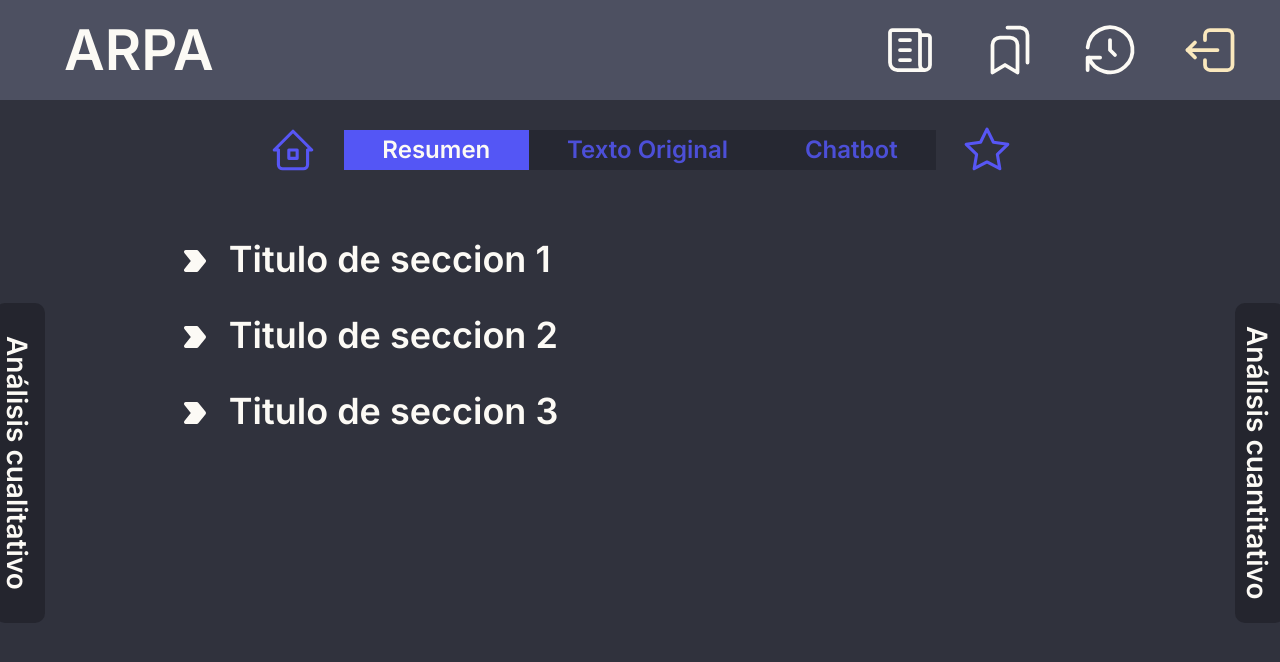
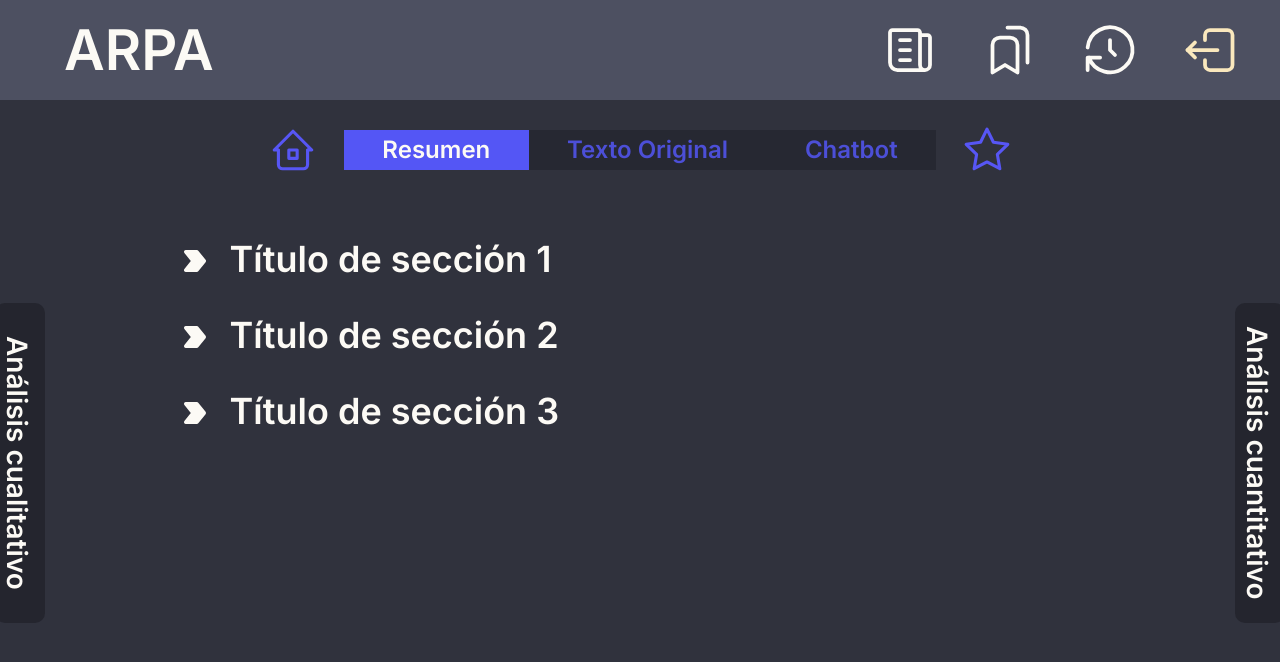
Before and after one commit to raxhacks/arpa-softtek, a Next.js app in the folder frontend/: page /Analisis in a window 1280 px wide. Shown: the top 662 px of the page. Built offline with nearby package versions, Linux system fonts and the light colour scheme.

Commit message:
Update page.tsx

```diff
--- a/frontend/app/(main)/Analisis/page.tsx
+++ b/frontend/app/(main)/Analisis/page.tsx
@@ -21,7 +21,7 @@ function SectionTitle(title: string){
           <path d="M16.375 6.22l-4.375 3.498l-4.375 -3.5a1 1 0 0 0 -1.625 .782v6a1 1 0 0 0 .375 .78l5 4a1 1 0 0 0 1.25 0l5 -4a1 1 0 0 0 .375 -.78v-6a1 1 0 0 0 -1.625 -.78z" stroke-width="0" fill="currentColor" />
         </svg>
       </div>
-      <div className="ml-3 text-4xl">
+      <div className="ml-[1vw] text-4xl break-words">
         {title}
       </div>
     </div>
@@ -35,22 +35,12 @@ function SectionTitleOpen(title: string){
         <path stroke="none" d="M0 0h24v24H0z" fill="none"/>
         <path d="M16.375 6.22l-4.375 3.498l-4.375 -3.5a1 1 0 0 0 -1.625 .782v6a1 1 0 0 0 .375 .78l5 4a1 1 0 0 0 1.25 0l5 -4a1 1 0 0 0 .375 -.78v-6a1 1 0 0 0 -1.625 -.78z" stroke-width="0" fill="currentColor" />
       </svg>
-      <div className="ml-3 text-4xl">
+      <div className="ml-[1vw] text-4xl break-words">
         {title}
       </div>
     </div>
   );
 }
-
-/*function SectionCollapsible(section: Section){
-  return(
-    <Collapsible trigger={SectionTitle(section.title)} triggerWhenOpen={SectionTitleOpen(section.title)} transitionTime={150} className="mb-[4vh]">
-      <div className="pl-[2vw] mb-[4vh] md:pl-[4vw]">
-        {section.content}
-      </div>
-    </Collapsible>
-  );
-}*/
 
 interface ContentProps{
   currentTab: string;
@@ -62,7 +52,7 @@ function Content(props: ContentProps) {
   const viewerURL = `https://docs.google.com/viewer?url=${encodedUrl}&embedded=true`;
   if(props.currentTab === "Resumen"){
     return(
-      <div className="text-[#FCFAF5] text-[3vh] mx-[8vw] mt-[8vh] md:mx-[10vw]">
+      <div className="text-[#FCFAF5] text-[3vh] mx-[7vw] mt-[8vh] md:mx-[10vw]">
         {props.sections.map((section, index) => (
           <Collapsible trigger={SectionTitle(section.title)} triggerWhenOpen={SectionTitleOpen(section.title)} transitionTime={150} className="mb-[4vh]">
             <div className="pl-[2vw] mb-[4vh] md:pl-[4vw]">
@@ -70,30 +60,6 @@ function Content(props: ContentProps) {
             </div>
           </Collapsible>
         ))}
-        {/*<Collapsible trigger={SectionTitle("Sección 1")} triggerWhenOpen={SectionTitleOpen("Sección 1")} transitionTime={150} className="mb-[4vh]">
-          <div className="pl-[2vw] mb-[4vh] md:pl-[4vw]">
-            Lorem ipsum dolor sit amet, consectetur adipiscing elit, sed do eiusmod tempor incididunt ut labore et dolore magna aliqua.
-            Ut enim ad minim veniam, quis nostrud exercitation ullamco laboris nisi ut aliquip ex ea commodo consequat. Duis aute irure
-            dolor in reprehenderit in voluptate velit esse cillum dolore eu fugiat nulla pariatur. Excepteur sint occaecat cupidatat non
-            proident, sunt in culpa qui officia deserunt mollit anim id est laborum
-          </div>
-        </Collapsible>
-        <Collapsible trigger={SectionTitle("Sección 2")} triggerWhenOpen={SectionTitleOpen("Sección 2")} transitionTime={150} className="mb-[4vh]">
-          <div className="pl-[2vw] mb-[4vh] md:pl-[4vw]">
-            Lorem ipsum dolor sit amet, consectetur adipiscing elit, sed do eiusmod tempor incididunt ut labore et dolore magna aliqua.
-            Ut enim ad minim veniam, quis nostrud exercitation ullamco laboris nisi ut aliquip ex ea commodo consequat. Duis aute irure
-            dolor in reprehenderit in voluptate velit esse cillum dolore eu fugiat nulla pariatur. Excepteur sint occaecat cupidatat non
-            proident, sunt in culpa qui officia deserunt mollit anim id est laborum
-          </div>
-        </Collapsible>
-        <Collapsible trigger={SectionTitle("Sección 3")} triggerWhenOpen={SectionTitleOpen("Sección 3")} transitionTime={150} className="mb-[4vh]">
-          <div className="pl-[2vw] mb-[4vh] md:pl-[4vw]">
-            Lorem ipsum dolor sit amet, consectetur adipiscing elit, sed do eiusmod tempor incididunt ut labore et dolore magna aliqua.
-            Ut enim ad minim veniam, quis nostrud exercitation ullamco laboris nisi ut aliquip ex ea commodo consequat. Duis aute irure
-            dolor in reprehenderit in voluptate velit esse cillum dolore eu fugiat nulla pariatur. Excepteur sint occaecat cupidatat non
-            proident, sunt in culpa qui officia deserunt mollit anim id est laborum
-          </div>
-        </Collapsible>*/}
       </div>
     );
   }
@@ -199,15 +165,15 @@ function MostrarAnalisis() {
   const [isFavorito, setFavorito] = useState(false);
   const prop_sections = [
     {
-      title: "Titulo de seccion 1",
+      title: "Título de sección 1",
       content: "Lorem ipsum dolor sit amet, consectetur adipiscing elit, sed do eiusmod tempor incididunt ut labore et dolore magna aliqua. Ut enim ad minim veniam, quis nostrud exercitation ullamco laboris nisi ut aliquip ex ea commodo consequat. Duis aute irure dolor in reprehenderit in voluptate velit esse cillum dolore eu fugiat nulla pariatur. Excepteur sint occaecat cupidatat non proident, sunt in culpa qui officia deserunt mollit anim id est laborum"
     },
     {
-      title: "Titulo de seccion 2",
+      title: "Título de sección 2",
       content: "Lorem ipsum dolor sit amet, consectetur adipiscing elit, sed do eiusmod tempor incididunt ut labore et dolore magna aliqua. Ut enim ad minim veniam, quis nostrud exercitation ullamco laboris nisi ut aliquip ex ea commodo consequat. Duis aute irure dolor in reprehenderit in voluptate velit esse cillum dolore eu fugiat nulla pariatur. Excepteur sint occaecat cupidatat non proident, sunt in culpa qui officia deserunt mollit anim id est laborum"
     },
     {
-      title: "Titulo de seccion 3",
+      title: "Título de sección 3",
       content: "Lorem ipsum dolor sit amet, consectetur adipiscing elit, sed do eiusmod tempor incididunt ut labore et dolore magna aliqua. Ut enim ad minim veniam, quis nostrud exercitation ullamco laboris nisi ut aliquip ex ea commodo consequat. Duis aute irure dolor in reprehenderit in voluptate velit esse cillum dolore eu fugiat nulla pariatur. Excepteur sint occaecat cupidatat non proident, sunt in culpa qui officia deserunt mollit anim id est laborum"
     }
   ]
```
